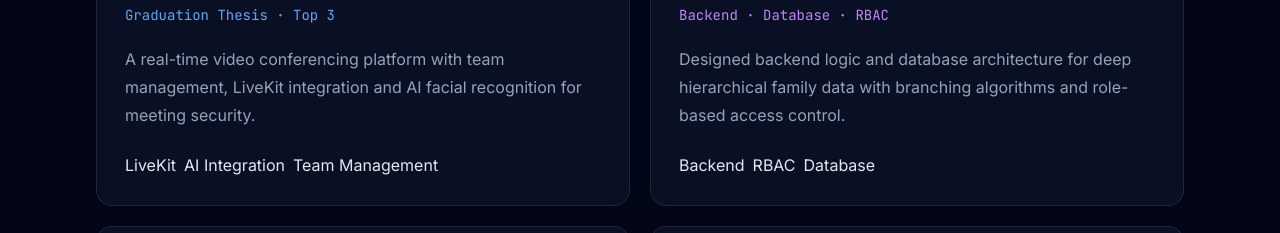
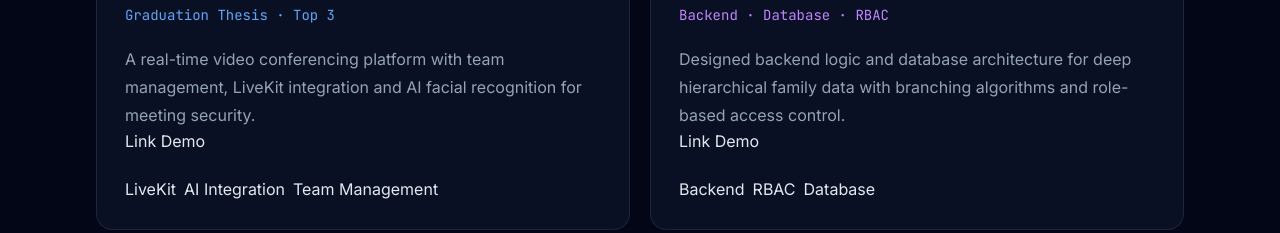
Before and after one commit to MT207/MT207.github.io, a plain HTML site: page contact/index.html in a window 1280 px wide. Shown: the part 2300-2533 px from the top of the page. Drawn offline with nearby package versions, Linux system fonts and the light colour scheme.

```diff
--- a/contact/index.html
+++ b/contact/index.html
@@ -348,7 +348,7 @@
                         A real-time video conferencing platform with team management,
                         LiveKit integration and AI facial recognition for meeting security.
                     </p>
-
+                    <a href="https://nhom62kltnn.deloydz.io.vn/"> Link Demo </a>
                     <div class="flex flex-wrap gap-2 mt-6">
                         <span class="tag">LiveKit</span>
                         <span class="tag">AI Integration</span>
@@ -374,7 +374,7 @@
                         Designed backend logic and database architecture for deep hierarchical
                         family data with branching algorithms and role-based access control.
                     </p>
-
+                     <a href="https://cayphahedz.deloydz.io.vn/"> Link Demo </a>
                     <div class="flex flex-wrap gap-2 mt-6">
                         <span class="tag">Backend</span>
                         <span class="tag">RBAC</span>
```
